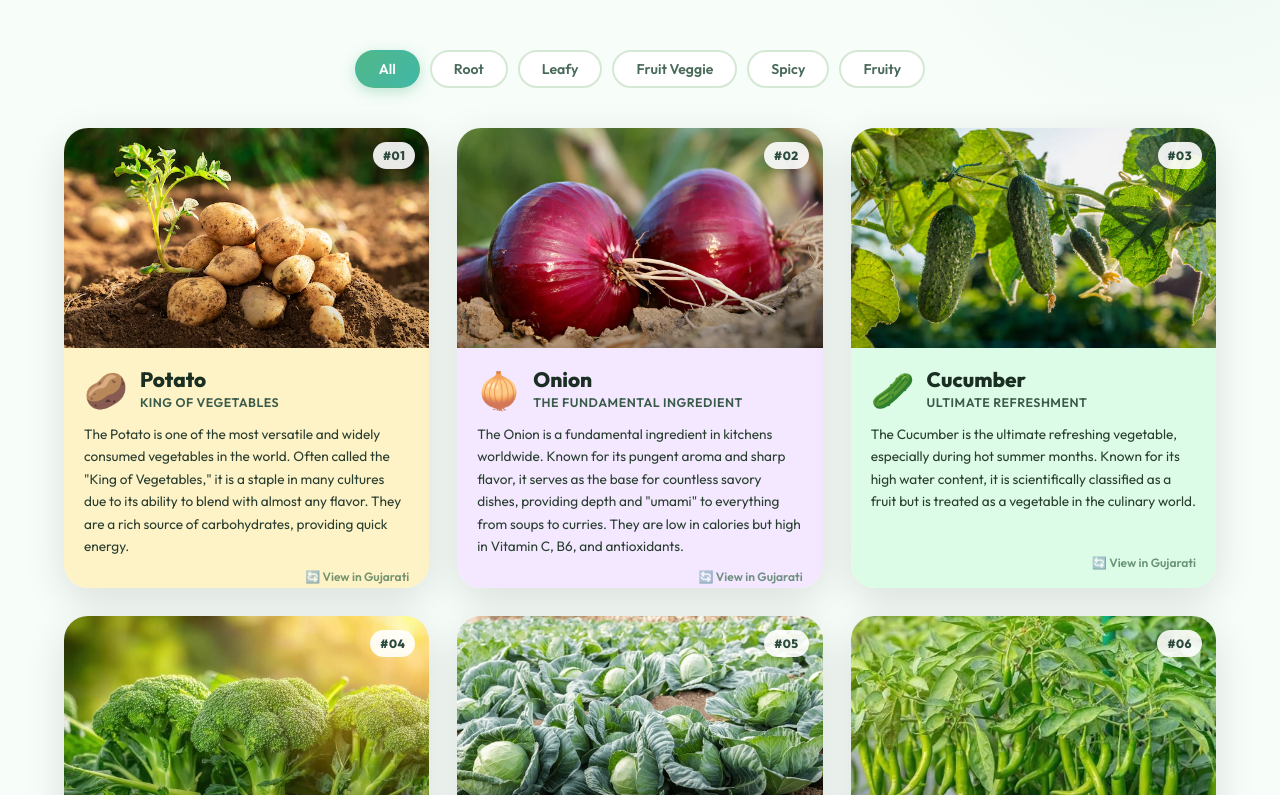
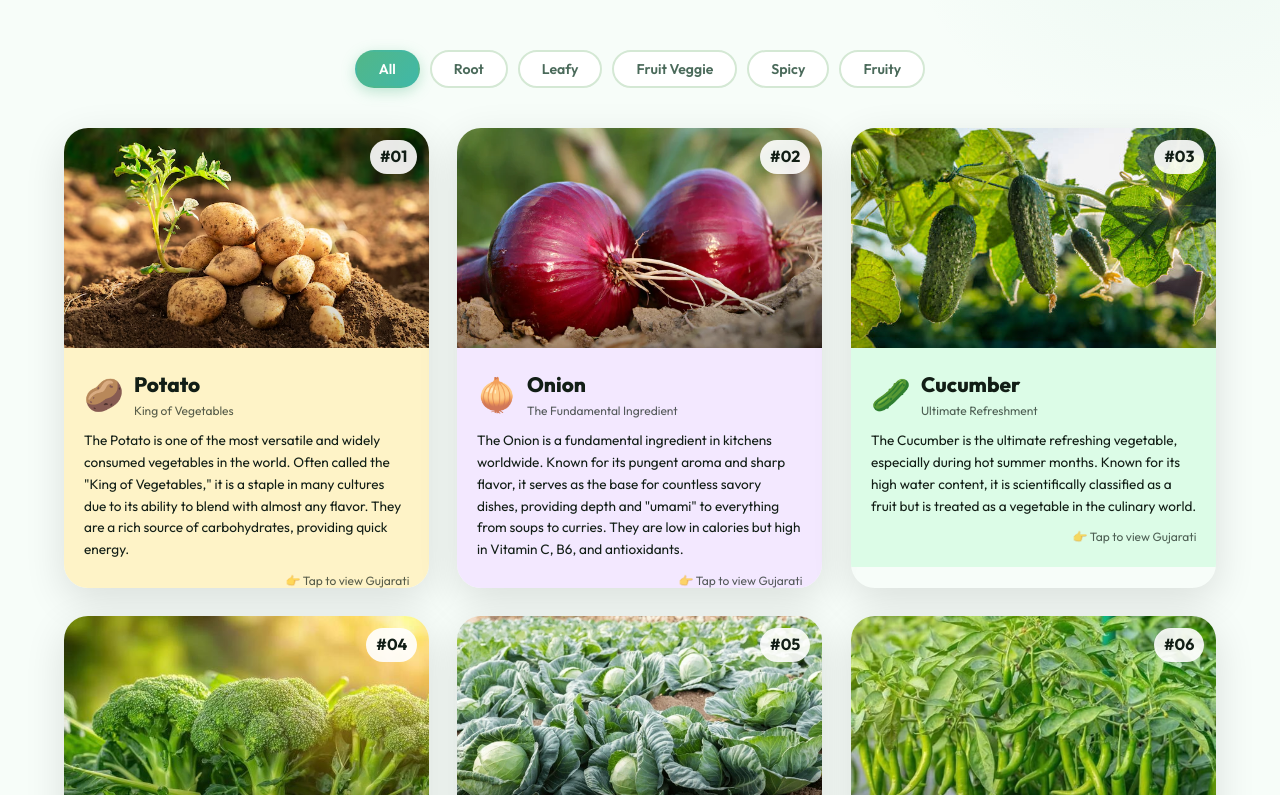
Before and after one commit to pankaj662/jsk, a React (Vite) app: page / in a window 1280 px wide. Shown: the part 1845-2640 px from the top of the page. Built offline with nearby package versions, Linux system fonts and the light colour scheme.

Commit message:
Time:- 4:40

```diff
--- a/src/components/VegetableCard.jsx
+++ b/src/components/VegetableCard.jsx
@@ -1,4 +1,4 @@
-import React, { useState } from 'react';
+import React, { useState, useEffect } from 'react';
 import { motion } from 'framer-motion';
 import Logo from './Logo';
 import styles from './VegetableCard.module.css';
@@ -7,8 +7,7 @@ export default function VegetableCard({ veg, index }) {
   const [flipped, setFlipped] = useState(false);
   const [imgSrc, setImgSrc] = useState(veg.image);
 
-  // Sync image source when product data changes
-  React.useEffect(() => {
+  useEffect(() => {
     setImgSrc(veg.image);
   }, [veg.image]);
 
@@ -18,15 +17,14 @@ export default function VegetableCard({ veg, index }) {
       initial={{ opacity: 0, y: 60 }}
       whileInView={{ opacity: 1, y: 0 }}
       viewport={{ once: true, amount: 0.15 }}
-      transition={{ duration: 0.6, delay: index * 0.07, ease: 'easeOut' }}
+      transition={{ duration: 0.6, delay: index * 0.07 }}
     >
       <div
         className={`${styles.card} ${flipped ? styles.cardFlipped : ''}`}
-        onClick={() => setFlipped(f => !f)}
+        onClick={() => setFlipped(prev => !prev)}
         role="button"
         tabIndex={0}
-        onKeyDown={e => e.key === 'Enter' && setFlipped(f => !f)}
-        aria-label={`${veg.name} card - click to flip`}
+        onKeyDown={(e) => e.key === 'Enter' && setFlipped(prev => !prev)}
       >
         {/* Front */}
         <div className={styles.cardFront}>
@@ -42,7 +40,9 @@ export default function VegetableCard({ veg, index }) {
               }}
             />
             <div className={styles.imgGradient} />
-            <span className={styles.number}>#{String(index + 1).padStart(2, '0')}</span>
+            <span className={styles.number}>
+              #{String(index + 1).padStart(2, '0')}
+            </span>
           </div>
 
           <div className={styles.body} style={{ background: veg.color }}>
@@ -57,7 +57,7 @@ export default function VegetableCard({ veg, index }) {
             <p className={styles.desc}>{veg.description}</p>
 
             <div className={styles.flipHint}>
-              <span>🔄 View in Gujarati</span>
+              <span>👉 Tap to view Gujarati</span>
             </div>
           </div>
         </div>
@@ -68,12 +68,14 @@ export default function VegetableCard({ veg, index }) {
             <Logo size={40} />
             <span className={styles.backName}>{veg.name}</span>
           </div>
+
           <div className={styles.gujaratiSection}>
             <div className={styles.gujaratiLabel}>ગુજરાતી</div>
             <p className={styles.gujaratiText}>{veg.gujarati}</p>
           </div>
+
           <div className={styles.flipHintBack}>
-            <span>↩ Back to English</span>
+            <span>👉 Tap to go back</span>
           </div>
         </div>
       </div>
--- a/src/components/VegetableCard.module.css
+++ b/src/components/VegetableCard.module.css
@@ -2,36 +2,54 @@
   perspective: 1200px;
 }
 
+/* 🔥 MAIN CARD */
 .card {
   position: relative;
   width: 100%;
+  height: 460px;
   border-radius: 24px;
-  overflow: visible;
   cursor: pointer;
-  transition: transform 0.65s cubic-bezier(0.4, 0.2, 0.2, 1);
+
   transform-style: preserve-3d;
-  height: 460px;
+  -webkit-transform-style: preserve-3d;
+
+  transition: transform 0.7s ease;
+  will-change: transform;
+
+  transform: translateZ(0); /* 🔥 mobile fix */
+  touch-action: manipulation;
+  -webkit-tap-highlight-color: transparent;
 }
 
-.card:hover {
-  transform: translateY(-8px) scale(1.01);
+/* Hover only desktop */
+@media (hover: hover) {
+  .card:not(.cardFlipped):hover {
+    transform: translateY(-8px) scale(1.02);
+  }
 }
 
+/* 🔥 FLIP */
 .cardFlipped {
-  transform: rotateY(180deg) translateY(-8px) scale(1.01);
+  transform: rotateY(180deg) translateZ(0);
 }
 
-/* Front Face */
-.cardFront, .cardBack {
+/* Faces */
+.cardFront,
+.cardBack {
   position: absolute;
   inset: 0;
+
   backface-visibility: hidden;
   -webkit-backface-visibility: hidden;
+
+  transform-style: preserve-3d;
+
   border-radius: 24px;
   overflow: hidden;
   box-shadow: 0 12px 40px rgba(0,0,0,0.12);
 }
 
+/* Back */
 .cardBack {
   transform: rotateY(180deg);
   background: linear-gradient(135deg, #2d6a4f, #52b788);
@@ -42,142 +60,120 @@
   color: #fff;
 }
 
+/* Image */
 .imgWrap {
   position: relative;
   height: 220px;
-  overflow: hidden;
 }
 
 .img {
   width: 100%;
   height: 100%;
   object-fit: cover;
-  transition: transform 0.5s ease;
+  transition: transform 0.4s ease;
 }
 
-.card:hover .img {
-  transform: scale(1.06);
+@media (hover: hover) {
+  .card:hover .img {
+    transform: scale(1.06);
+  }
 }
 
+/* Gradient */
 .imgGradient {
   position: absolute;
   bottom: 0;
-  left: 0;
-  right: 0;
+  width: 100%;
   height: 80px;
-  background: linear-gradient(to top, rgba(0,0,0,0.2), transparent);
+  background: linear-gradient(to top, rgba(0,0,0,0.25), transparent);
 }
 
+/* Number */
 .number {
   position: absolute;
-  top: 14px;
-  right: 14px;
+  top: 12px;
+  right: 12px;
   background: rgba(255,255,255,0.9);
-  color: #2d4a3e;
-  font-weight: 800;
-  font-size: 0.75rem;
   padding: 4px 10px;
   border-radius: 50px;
-  letter-spacing: 0.5px;
+  font-weight: 700;
 }
 
+/* Body */
 .body {
-  padding: 20px 20px 16px;
-  flex: 1;
+  padding: 20px;
   display: flex;
   flex-direction: column;
   gap: 10px;
-  min-height: 240px;
 }
 
 .header {
   display: flex;
+  gap: 10px;
   align-items: center;
-  gap: 12px;
 }
 
 .emojiIcon {
-  font-size: 2.2rem;
-  line-height: 1;
+  font-size: 2rem;
 }
 
 .name {
   font-size: 1.3rem;
   font-weight: 800;
-  color: #1a2e22;
-  line-height: 1.1;
 }
 
 .subtitle {
-  font-size: 0.78rem;
-  color: #3a5a4a;
-  font-weight: 600;
-  text-transform: uppercase;
-  letter-spacing: 0.5px;
-  margin-top: 2px;
+  font-size: 0.75rem;
+  opacity: 0.7;
 }
 
+/* Description */
 .desc {
   font-size: 0.85rem;
-  color: #2a3e30;
-  line-height: 1.65;
-  flex: 1;
+  line-height: 1.6;
 }
 
+/* Flip hint */
 .flipHint {
+  margin-top: auto;
+  font-size: 0.75rem;
   text-align: right;
-  font-size: 0.75rem;
-  color: #3a6a4a;
-  font-weight: 600;
   opacity: 0.7;
-  margin-top: auto;
 }
 
-/* Back Face */
+/* BACK SIDE */
 .backHeader {
   display: flex;
   align-items: center;
-  gap: 12px;
-  margin-bottom: 24px;
-}
-
-.backEmoji {
-  font-size: 2.4rem;
+  gap: 10px;
+  margin-bottom: 20px;
 }
 
 .backName {
-  font-size: 1.5rem;
-  font-weight: 800;
-  color: #fff;
+  font-size: 1.4rem;
+  font-weight: bold;
 }
 
 .gujaratiSection {
   background: rgba(255,255,255,0.12);
-  border-radius: 16px;
-  padding: 20px;
-  border: 1px solid rgba(255,255,255,0.2);
-  flex: 1;
+  padding: 16px;
+  border-radius: 12px;
 }
 
 .gujaratiLabel {
   font-size: 0.7rem;
-  text-transform: uppercase;
-  letter-spacing: 2px;
-  color: rgba(255,255,255,0.6);
-  margin-bottom: 10px;
-  font-weight: 700;
+  opacity: 0.7;
+  margin-bottom: 6px;
 }
 
 .gujaratiText {
   font-size: 0.95rem;
-  line-height: 1.8;
-  color: rgba(255,255,255,0.92);
+  line-height: 1.7;
 }
 
 .flipHintBack {
   margin-top: 20px;
   text-align: center;
-  font-size: 0.78rem;
-  color: rgba(255,255,255,0.6);
-  font-weight: 500;
+  font-size: 0.8rem;
+  opacity: 0.7;
 }
```
Also changed, not shown: 6 other files (tests, documents, lock files or other folders).
